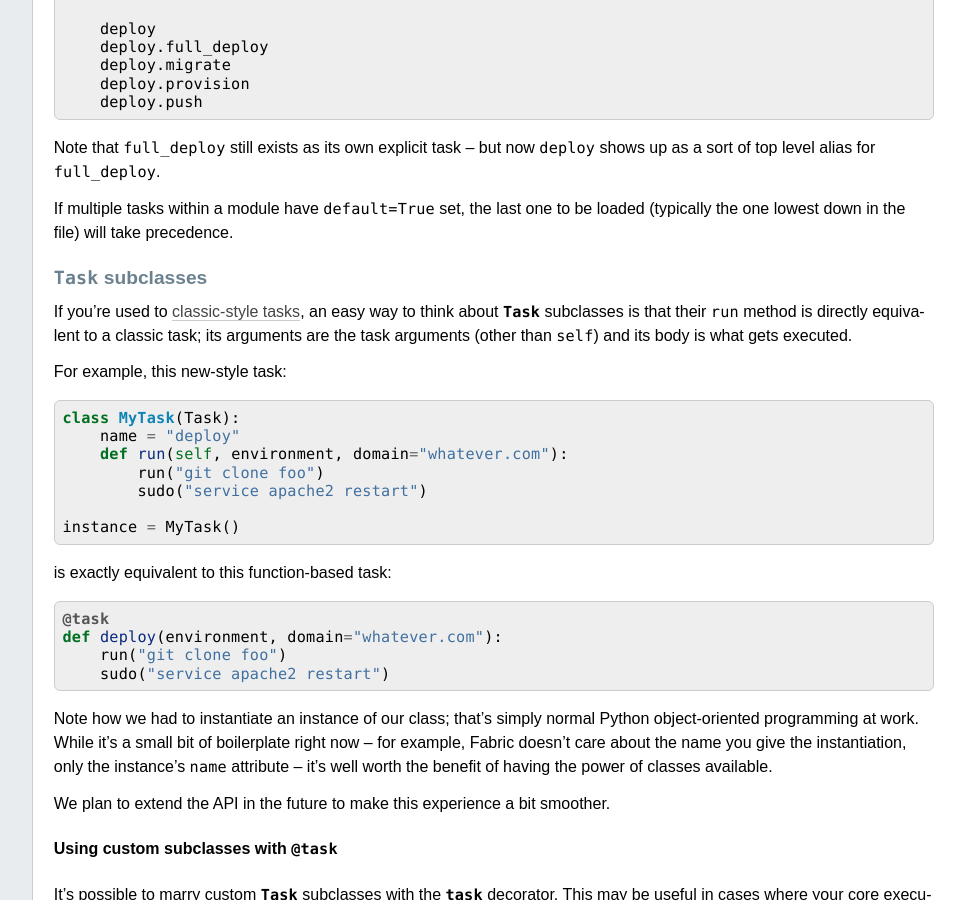
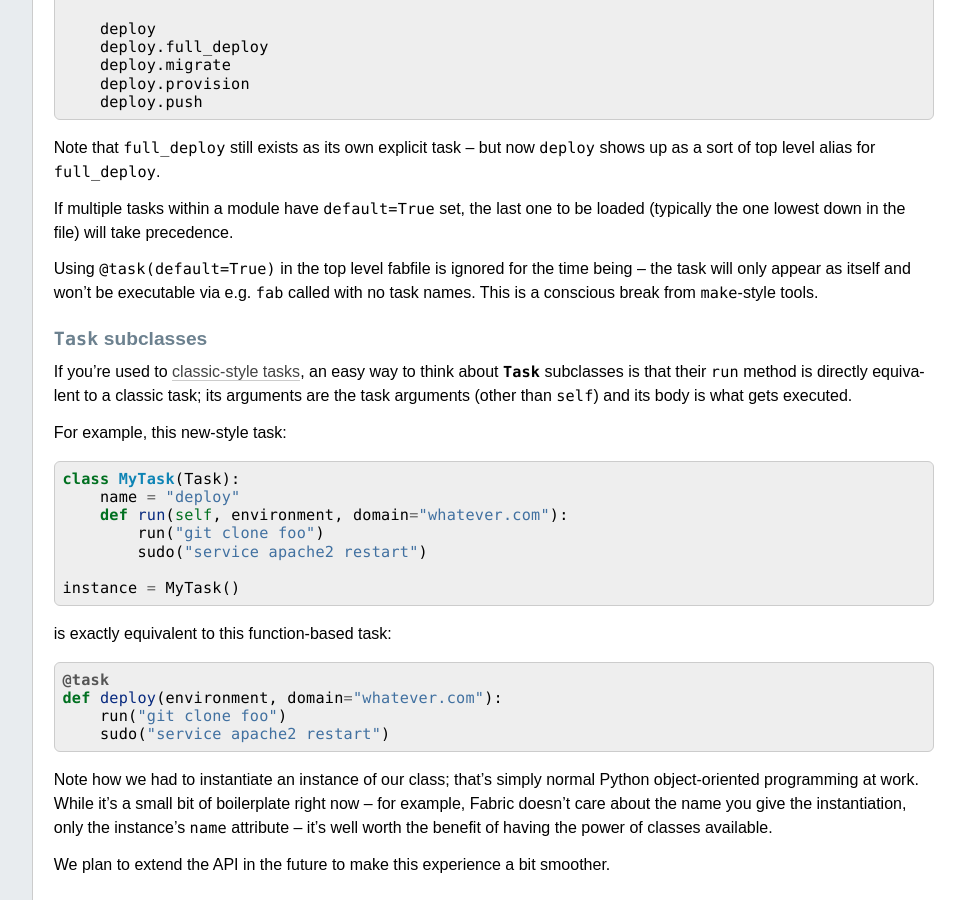
Before and after one commit to fabric/fabric, a Sphinx documentation site: the page built from docs/usage/tasks.rst, in a window 1280 px wide and 900 px high, scrolled down 3175 px. Shown: the whole window, without its empty margins (224-1189 px from the left). Built offline with Sphinx 7.4.7, drawn with Linux system fonts in a browser that asks for light colours; pages that are not in the unit, such as notebooks, are missing from menus.

Commit message:
Document that top level defaults don't work atm
Re #22

```diff
--- a/docs/usage/tasks.rst
+++ b/docs/usage/tasks.rst
@@ -190,6 +190,11 @@ Note that ``full_deploy`` still exists as its own explicit task -- but now
 
 If multiple tasks within a module have ``default=True`` set, the last one to
 be loaded (typically the one lowest down in the file) will take precedence.
+
+Using ``@task(default=True)`` in the top level fabfile is ignored for the time
+being -- the task will only appear as itself and won't be executable via e.g.
+``fab`` called with no task names. This is a conscious break from
+``make``-style tools.
 
 .. _task-subclasses:
 
```
